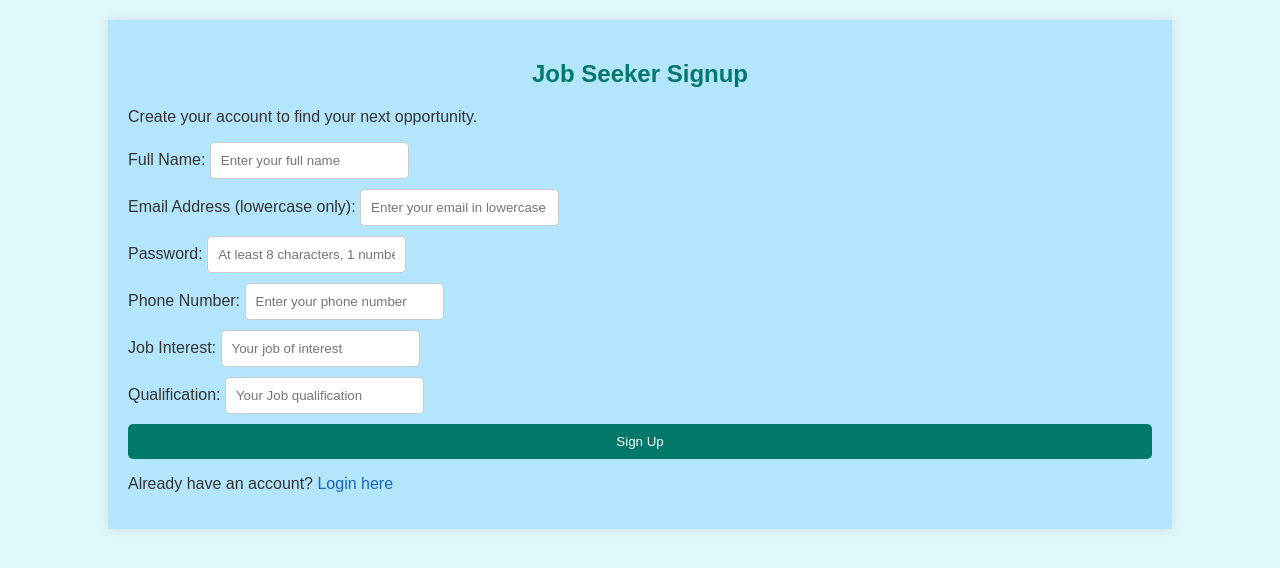
After one commit to Success990/Job-and-Skill-Matcher, a Flask app: page /signup/job_seeker in a window 1280 px wide. The commit adds this page. Shown: the top 568 px of the page. Run offline with Flask 3, Linux system fonts and the light colour scheme.

Commit message:
Save progress

```diff
--- a/app.py
+++ b/app.py
@@ -1,91 +1,214 @@
-from flask import Flask, render_template, request, redirect, url_for, session
+from flask import Flask, render_template, request, redirect, url_for, session, flash
 from werkzeug.security import generate_password_hash, check_password_hash
 from datetime import timedelta
+import sqlite3
 
-# Initialize the Flask app
 app = Flask(__name__)
 app.secret_key = "your-secret-key"  # Change this to a secure key in production
-
-# Set the session lifetime to 30 days
 app.permanent_session_lifetime = timedelta(days=30)
 
-# In-memory storage for users (for now; later, use a real database)
-users = {}
+# Database helper functions
+def get_db_connection():
+    conn = sqlite3.connect("users.db")
+    conn.row_factory = sqlite3.Row
+    return conn
 
-@app.route('/')
-def index():
-    return render_template('index.html')
+def init_db():
+    conn = get_db_connection()
+    cursor = conn.cursor()
+    cursor.execute('''
+        CREATE TABLE IF NOT EXISTS users (
+            id INTEGER PRIMARY KEY AUTOINCREMENT,
+            user_type TEXT NOT NULL,
+            full_name TEXT NOT NULL,
+            email TEXT UNIQUE NOT NULL,
+            password TEXT NOT NULL,
+            phone_number TEXT,
+            job_interest TEXT,
+            qualification TEXT,
+            firm_description TEXT
+        )
+    ''')
+    conn.commit()
+    conn.close()
 
-@app.route('/signup', methods=['GET', 'POST'])
-def signup():
+init_db()
+
+# Route to choose signup type
+@app.route('/choose_signup')
+def choose_signup():
+    return render_template('choose_signup.html')  # Offers links to /signup/job_seeker and /signup/employer
+
+# Job Seeker Signup Route
+@app.route('/signup/job_seeker', methods=['GET', 'POST'])
+def signup_job_seeker():
     if request.method == 'POST':
-        user_type = request.form.get('user_type')
         full_name = request.form['full_name']
         email = request.form['email']
         password = request.form['password']
         phone_number = request.form['phone_number']
+        job_interest = request.form['job_interest']
+        qualification = request.form['qualification']
 
-        # Ensure password meets requirements
+        # Enforce email in lowercase
+        if email != email.lower():
+            flash("Invalid email: Email must be in all lowercase. Please re-enter your email in lowercase.", "error")
+            return redirect(url_for('signup_job_seeker'))
+
+        # Check password requirements
         if len(password) < 8 or not any(char.isdigit() for char in password):
-            return "Password must be at least 8 characters long and contain at least one number."
+            flash("Password must be at least 8 characters long and contain at least one number.", "error")
+            return redirect(url_for('signup_job_seeker'))
 
-        # Hash the password
         hashed_password = generate_password_hash(password)
 
-        # Save the user (this is an in-memory store; replace with a database later)
-        users[email] = {
-            'full_name': full_name,
-            'email': email,
-            'password': hashed_password,
-            'phone_number': phone_number,
-            'user_type': user_type
-        }
-        return redirect(url_for('login'))
-    return render_template('signup.html')
+        try:
+            conn = get_db_connection()
+            cursor = conn.cursor()
+            cursor.execute('''
+                INSERT INTO users (user_type, full_name, email, password, phone_number, job_interest, qualification)
+                VALUES (?, ?, ?, ?, ?, ?, ?)
+            ''', ("job_seeker", full_name, email, hashed_password, phone_number, job_interest, qualification))
+            conn.commit()
+            conn.close()
+            flash("Signup successful! Please log in.", "success")
+            return redirect(url_for('login_job_seeker'))
+        except sqlite3.IntegrityError:
+            flash("Email already exists. Please use a different email.", "error")
+            return redirect(url_for('signup_job_seeker'))
 
-@app.route('/login', methods=['GET', 'POST'])
-def login():
+    return render_template('signup_job_seeker.html')
+
+# Employer Signup Route
+@app.route('/signup/employer', methods=['GET', 'POST'])
+def signup_employer():
+    if request.method == 'POST':
+        firm_name = request.form['firm_name']
+        email = request.form['email']
+        password = request.form['password']
+        phone_number = request.form['phone_number']
+        firm_description = request.form['firm_description']
+
+        # Enforce email in lowercase
+        if email != email.lower():
+            flash("Invalid email: Email must be in all lowercase. Please re-enter your email in lowercase.", "error")
+            return redirect(url_for('signup_employer'))
+
+        # Check password requirements
+        if len(password) < 8 or not any(char.isdigit() for char in password):
+            flash("Password must be at least 8 characters long and contain at least one number.", "error")
+            return redirect(url_for('signup_employer'))
+
+        hashed_password = generate_password_hash(password)
+
+        try:
+            conn = get_db_connection()
+            cursor = conn.cursor()
+            cursor.execute('''
+                INSERT INTO users (user_type, full_name, email, password, phone_number, firm_description)
+                VALUES (?, ?, ?, ?, ?, ?)
+            ''', ("employer", firm_name, email, hashed_password, phone_number, firm_description))
+            conn.commit()
+            conn.close()
+            flash("Signup successful! Please log in.", "success")
+            return redirect(url_for('login_employer'))
+        except sqlite3.IntegrityError:
+            flash("Email already exists. Please use a different email.", "error")
+            return redirect(url_for('signup_employer'))
+
+    return render_template('signup_employer.html')
+
+# Route to choose login type
+@app.route('/choose_login')
+def choose_login():
+    return render_template('choose_login.html')  # Offers links to /login/job_seeker and /login/employer
+
+# Job Seeker Login Route
+@app.route('/login/job_seeker', methods=['GET', 'POST'])
+def login_job_seeker():
     if request.method == 'POST':
         email = request.form['email']
         password = request.form['password']
-        user = users.get(email)
-        if user and check_password_hash(user['password'], password):
-            session['user_email'] = email  # Store user in session
-            session.permanent = True       # Mark session as permanent (remembers user for 30 days)
+
+        conn = get_db_connection()
+        cursor = conn.cursor()
+        cursor.execute("SELECT * FROM users WHERE email = ? AND user_type = ?", (email, "job_seeker"))
+        user = cursor.fetchone()
+        conn.close()
+
+        if user and check_password_hash(user["password"], password):
+            session['user_email'] = user["email"]
+            session.permanent = True
             return redirect(url_for('dashboard'))
-        return "Invalid login. Please try again."
-    return render_template('login.html')
+        flash("Invalid email or password.", "error")
+        return redirect(url_for('login_job_seeker'))
+    return render_template('login_job_seeker.html')
 
+# Employer Login Route
+@app.route('/login/employer', methods=['GET', 'POST'])
+def login_employer():
+    if request.method == 'POST':
+        email = request.form['email']
+        password = request.form['password']
+
+        conn = get_db_connection()
+        cursor = conn.cursor()
+        cursor.execute("SELECT * FROM users WHERE email = ? AND user_type = ?", (email, "employer"))
+        user = cursor.fetchone()
+        conn.close()
+
+        if user and check_password_hash(user["password"], password):
+            session['user_email'] = user["email"]
+            session.permanent = True
+            return redirect(url_for('dashboard'))
+        flash("Invalid email or password.", "error")
+        return redirect(url_for('login_employer'))
+    return render_template('login_employer.html')
+
+# Dashboard route for both user types
 @app.route('/dashboard')
 def dashboard():
     if 'user_email' not in session:
-        return redirect(url_for('login'))
-    user = users.get(session['user_email'])
-    return render_template('dashboard.html', user=user)
+        return redirect(url_for('choose_login'))
+    email = session['user_email']
+    conn = get_db_connection()
+    cursor = conn.cursor()
+    cursor.execute("SELECT * FROM users WHERE email = ?", (email,))
+    user = cursor.fetchone()
+    conn.close()
+    # Pass an empty activities list if no activities are tracked yet
+    return render_template('dashboard.html', user=user, activities=[])
 
+# Edit Profile route (changes based on user type)
 @app.route('/edit_profile', methods=['GET', 'POST'])
 def edit_profile():
-    # Redirect to login if user isn't logged in
     if 'user_email' not in session:
-        return redirect(url_for('login'))
-
-    user = users.get(session['user_email'])
+        return redirect(url_for('choose_login'))
+    email = session['user_email']
+    conn = get_db_connection()
+    cursor = conn.cursor()
+    cursor.execute("SELECT * FROM users WHERE email = ?", (email,))
+    user = cursor.fetchone()
 
     if request.method == 'POST':
-        # Get new profile data from the form
-        full_name = request.form.get('full_name')
-        phone_number = request.form.get('phone_number')
-
-        # Update the in-memory user record if new data is provided
-        if full_name:
-            user['full_name'] = full_name
-        if phone_number:
-            user['phone_number'] = phone_number
-
-        # Redirect back to the dashboard after updating
+        if user['user_type'] == 'job_seeker':
+            full_name = request.form.get('full_name')
+            phone_number = request.form.get('phone_number')
+            job_interest = request.form.get('job_interest')
+            qualification = request.form.get('qualification')
+            cursor.execute("UPDATE users SET full_name = ?, phone_number = ?, job_interest = ?, qualification = ? WHERE email = ?",
+                           (full_name, phone_number, job_interest, qualification, email))
+        else:  # employer
+            firm_name = request.form.get('firm_name')
+            phone_number = request.form.get('phone_number')
+            firm_description = request.form.get('firm_description')
+            cursor.execute("UPDATE users SET full_name = ?, phone_number = ?, firm_description = ? WHERE email = ?",
+                           (firm_name, phone_number, firm_description, email))
+        conn.commit()
+        conn.close()
+        flash("Profile updated successfully!", "success")
         return redirect(url_for('dashboard'))
-
-    # Render the edit profile form with the current user data
+    conn.close()
     return render_template('edit_profile.html', user=user)
 
 @app.route('/logout')
@@ -93,5 +216,9 @@ def logout():
     session.pop('user_email', None)
     return redirect(url_for('index'))
 
+@app.route('/')
+def index():
+    return render_template('index.html')
+
 if __name__ == '__main__':
     app.run(debug=True, host="0.0.0.0", port=8080)
--- a/templates/index.html
+++ b/templates/index.html
@@ -10,8 +10,8 @@
   <div class="container">
     <h1>Welcome to the Job & Skill Matcher!</h1>
     <p>
-      <a href="/signup">Sign Up</a> |
-      <a href="/login">Login</a>
+      <a href="/choose_signup">Sign Up</a> |
+      <a href="/choose_login">Login</a>
     </p>
   </div>
 </body>
--- /dev/null
+++ b/templates/signup_job_seeker.html
@@ -0,0 +1,68 @@
+<!DOCTYPE html>
+<html lang="en">
+<head>
+  <meta charset="UTF-8">
+  <meta name="viewport" content="width=device-width, initial-scale=1.0">
+  <title>Job Seeker Signup</title>
+  <link rel="stylesheet" href="{{ url_for('static', filename='style.css') }}">
+</head>
+<body>
+  <div class="container">
+    <header>
+      <h2>Job Seeker Signup</h2>
+      <p>Create your account to find your next opportunity.</p>
+    </header>
+
+    <!-- Flash messages for errors or success -->
+    {% with messages = get_flashed_messages(with_categories=true) %}
+      {% if messages %}
+        <section class="flash-messages">
+          {% for category, message in messages %}
+            <p class="{{ category }}">{{ message }}</p>
+          {% endfor %}
+        </section>
+      {% endif %}
+    {% endwith %}
+
+    <section class="signup-form">
+      <form action="/signup/job_seeker" method="POST">
+        <div class="form-group">
+          <label for="full_name">Full Name:</label>
+          <input type="text" id="full_name" name="full_name" placeholder="Enter your full name" required>
+        </div>
+
+        <div class="form-group">
+          <label for="email">Email Address (lowercase only):</label>
+          <input type="email" id="email" name="email" placeholder="Enter your email in lowercase" required>
+        </div>
+
+        <div class="form-group">
+          <label for="password">Password:</label>
+          <input type="password" id="password" name="password" placeholder="At least 8 characters, 1 number" required>
+        </div>
+
+        <div class="form-group">
+          <label for="phone_number">Phone Number:</label>
+          <input type="text" id="phone_number" name="phone_number" placeholder="Enter your phone number" required>
+        </div>
+
+        <div class="form-group">
+          <label for="job_interest">Job Interest:</label>
+          <input type="text" id="job_interest" name="job_interest" placeholder="Your job of interest" required>
+        </div>
+
+        <div class="form-group">
+          <label for="qualification">Qualification:</label>
+          <input type="text" id="qualification" name="qualification" placeholder="Your Job qualification" required>
+        </div>
+
+        <button type="submit" class="btn btn-primary">Sign Up</button>
+      </form>
+    </section>
+
+    <footer>
+      <p>Already have an account? <a href="/choose_login">Login here</a></p>
+    </footer>
+  </div>
+</body>
+</html>
```
Also changed, not shown: templates/choose_login.html (added, +26 -0 lines), templates/choose_signup.html (added, +26 -0 lines), templates/dashboard.html (+22 -11 lines), templates/edit_profile.html (+25 -25 lines), templates/login.html (deleted, +0 -19 lines), templates/login_employer.html (added, +44 -0 lines), templates/login_job_seeker.html (added, +46 -0 lines), templates/signup.html (deleted, +0 -24 lines), templates/signup_employer.html (added, +63 -0 lines), users.db (added).
